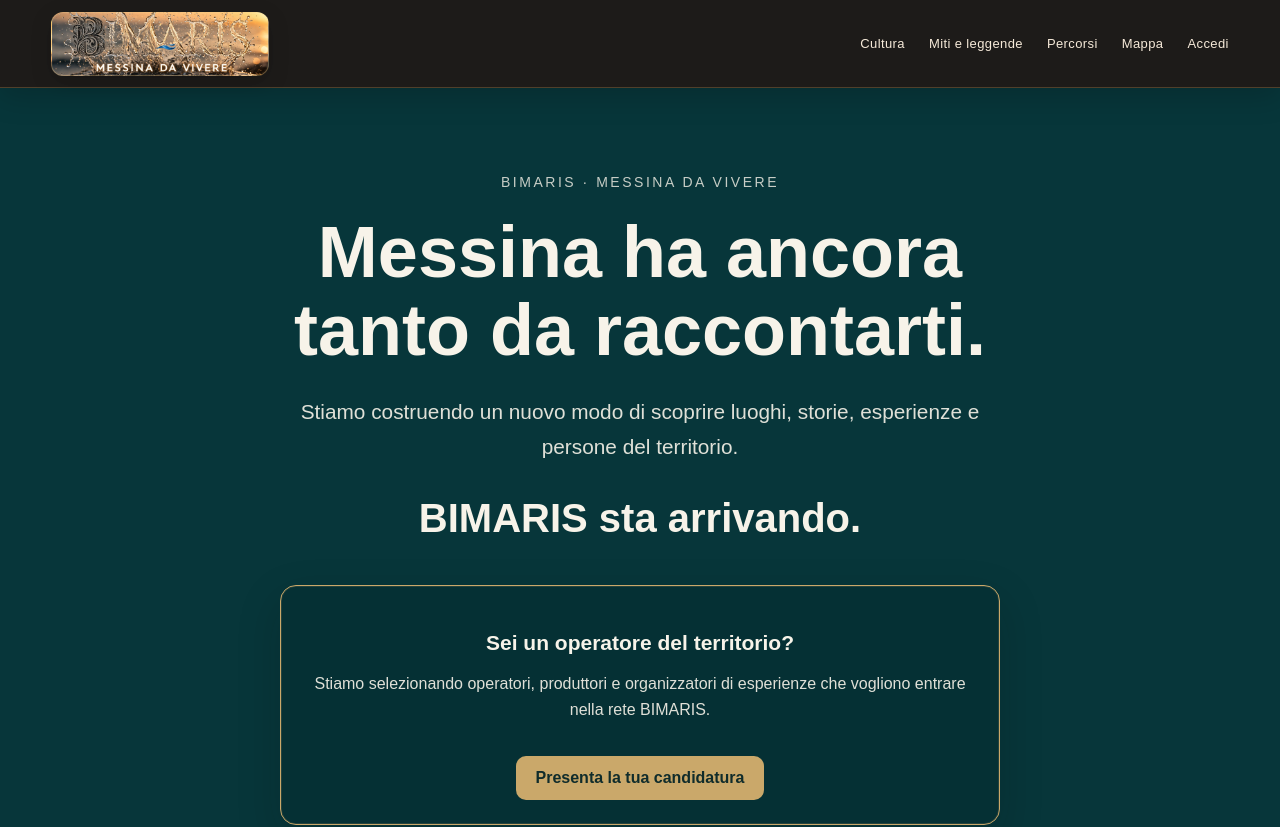
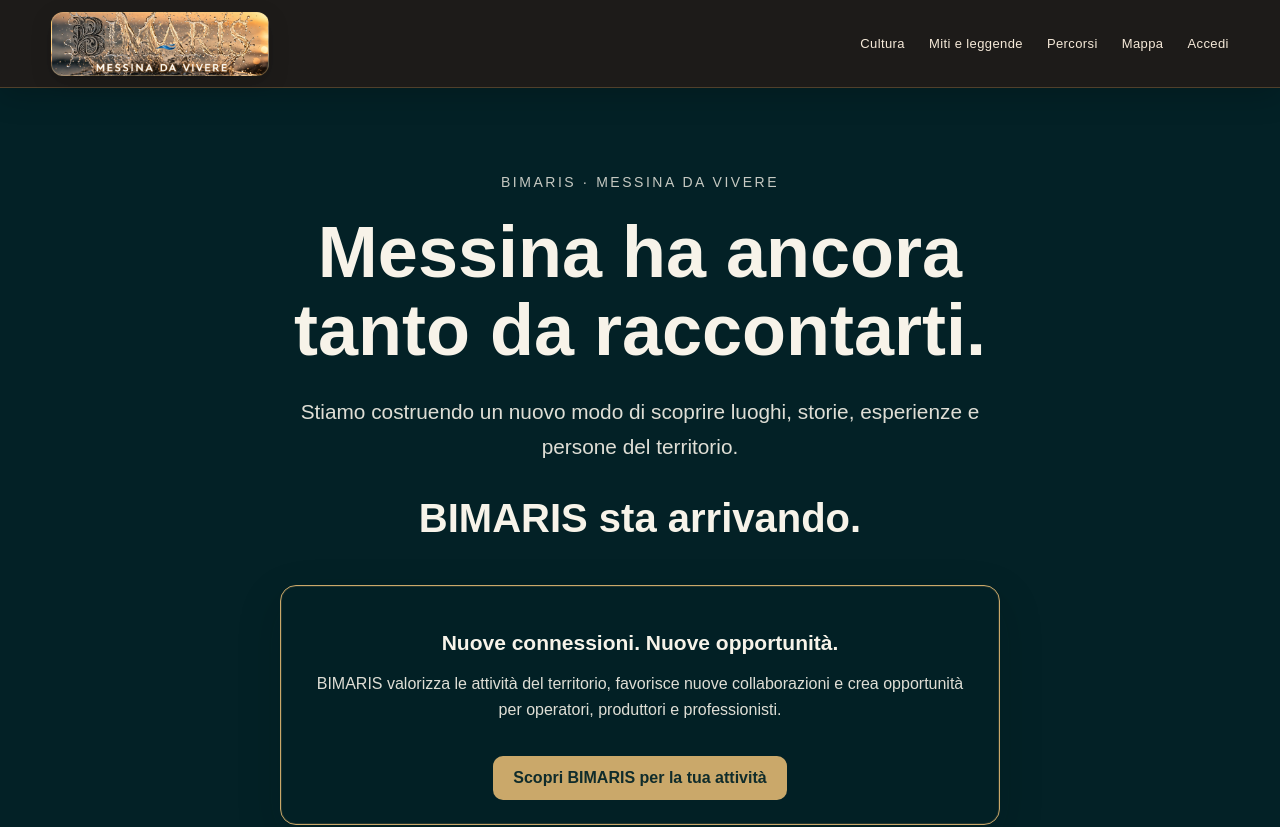
Before and after one commit to giovannibrunetto/bimaris-platform, a Next.js app in the folder apps/web/: page /in-arrivo in a window 1280 px wide. Shown: the top 827 px of the page. Built offline with nearby package versions, Linux system fonts and the light colour scheme.

Commit message:
brand: adopt abyssal ottanio and open operator messaging on prelaunch

```diff
--- a/apps/web/app/in-arrivo/page.tsx
+++ b/apps/web/app/in-arrivo/page.tsx
@@ -9,16 +9,16 @@ export const metadata: Metadata = {
 
 export default function ComingSoonPage() {
   return (
-    <section style={{ minHeight: "80vh", display: "grid", placeItems: "center", padding: "72px 20px", background: "#07363A", color: "#f7f3e9" }}>
+    <section style={{ minHeight: "80vh", display: "grid", placeItems: "center", padding: "72px 20px", background: "#032126", color: "#f7f3e9" }}>
       <div style={{ width: "100%", maxWidth: 720, textAlign: "center" }}>
         <p style={{ letterSpacing: ".18em", textTransform: "uppercase", fontSize: 14, opacity: .8 }}>BIMARIS · Messina da vivere</p>
         <h1 style={{ fontSize: "clamp(2.4rem,6vw,4.5rem)", lineHeight: 1.08, margin: "24px 0" }}>Messina ha ancora tanto da raccontarti.</h1>
         <p style={{ fontSize: "clamp(1.05rem,2vw,1.3rem)", lineHeight: 1.7, opacity: .9 }}>Stiamo costruendo un nuovo modo di scoprire luoghi, storie, esperienze e persone del territorio.</p>
         <h2 style={{ marginTop: 32, fontSize: "clamp(1.7rem,4vw,2.5rem)" }}>BIMARIS sta arrivando.</h2>
         <div style={{ marginTop: 44, padding: "24px", border: "1px solid #caa86a", borderRadius: 16, background: "rgba(2, 31, 34, .22)", boxShadow: "0 16px 44px rgba(0, 15, 17, .18), inset 0 0 0 1px rgba(202, 168, 106, .16)" }}>
-          <h3 style={{ fontSize: 21, marginBottom: 12 }}>Sei un operatore del territorio?</h3>
-          <p style={{ lineHeight: 1.6, opacity: .9 }}>Stiamo selezionando operatori, produttori e organizzatori di esperienze che vogliono entrare nella rete BIMARIS.</p>
-          <Link href="/operatori/candidatura" style={{ display: "inline-block", marginTop: 18, padding: "13px 20px", borderRadius: 10, background: "#caa86a", color: "#102c2b", fontWeight: 700, textDecoration: "none" }}>Presenta la tua candidatura</Link>
+          <h3 style={{ fontSize: 21, marginBottom: 12 }}>Nuove connessioni. Nuove opportunità.</h3>
+          <p style={{ lineHeight: 1.6, opacity: .9 }}>BIMARIS valorizza le attività del territorio, favorisce nuove collaborazioni e crea opportunità per operatori, produttori e professionisti.</p>
+          <Link href="/operatori/candidatura" style={{ display: "inline-block", marginTop: 18, padding: "13px 20px", borderRadius: 10, background: "#caa86a", color: "#102c2b", fontWeight: 700, textDecoration: "none" }}>Scopri BIMARIS per la tua attività</Link>
         </div>
         <p style={{ marginTop: 28, fontSize: 13, opacity: .7 }}>La data del lancio sarà comunicata quando la piattaforma sarà pronta.</p>
       </div>
```
